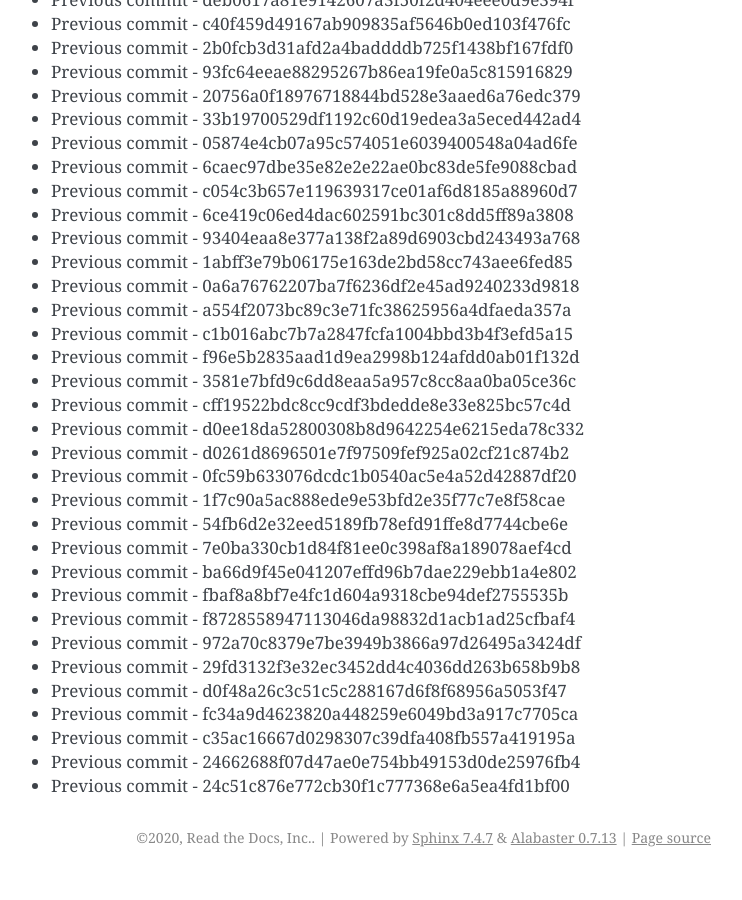
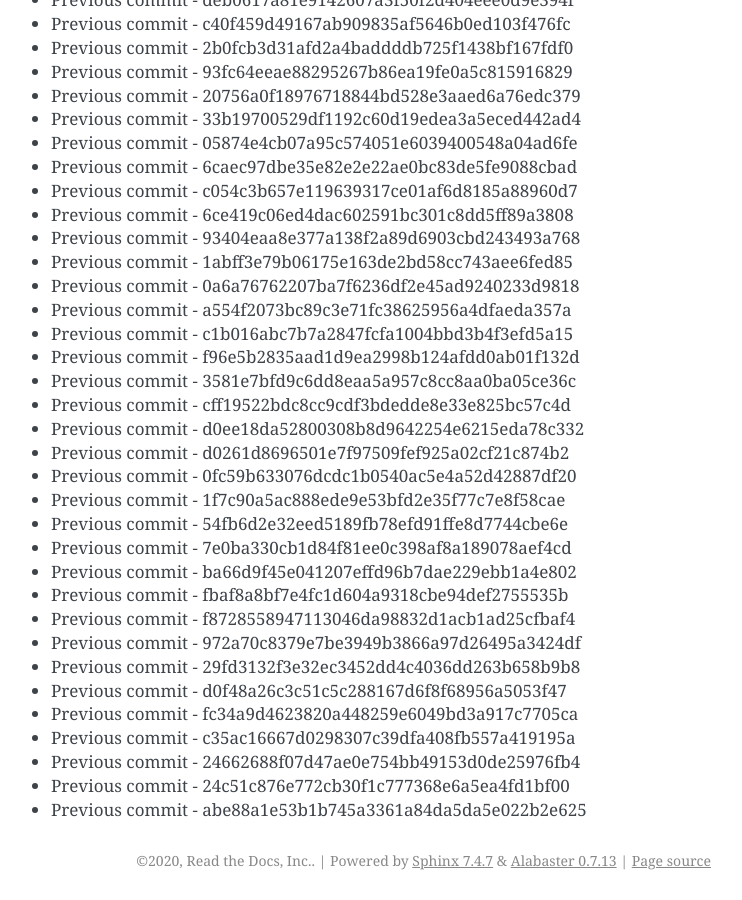
Before and after one commit to readthedocs/rtd-git-stresstest, a Sphinx documentation site: the page built from docs/updates.rst, in a window 1280 px wide and 900 px high, scrolled down 70142 px. Shown: the whole window, without its empty margins (399-1141 px from the left). Built offline with Sphinx 7.4.7, drawn with Linux system fonts in a browser that asks for light colours; before the commit the page ends 71019 px from its top, so only the background shows below that.

Commit message:
Generating commit from previous: abe88a1e53b1b745a3361a84da5da5e022b2e625

```diff
--- a/docs/updates.rst
+++ b/docs/updates.rst
@@ -2979,3 +2979,4 @@ It can be tested for any performance characteristics.
 * Previous commit - c35ac16667d0298307c39dfa408fb557a419195a
 * Previous commit - 24662688f07d47ae0e754bb49153d0de25976fb4
 * Previous commit - 24c51c876e772cb30f1c777368e6a5ea4fd1bf00
+* Previous commit - abe88a1e53b1b745a3361a84da5da5e022b2e625
```
